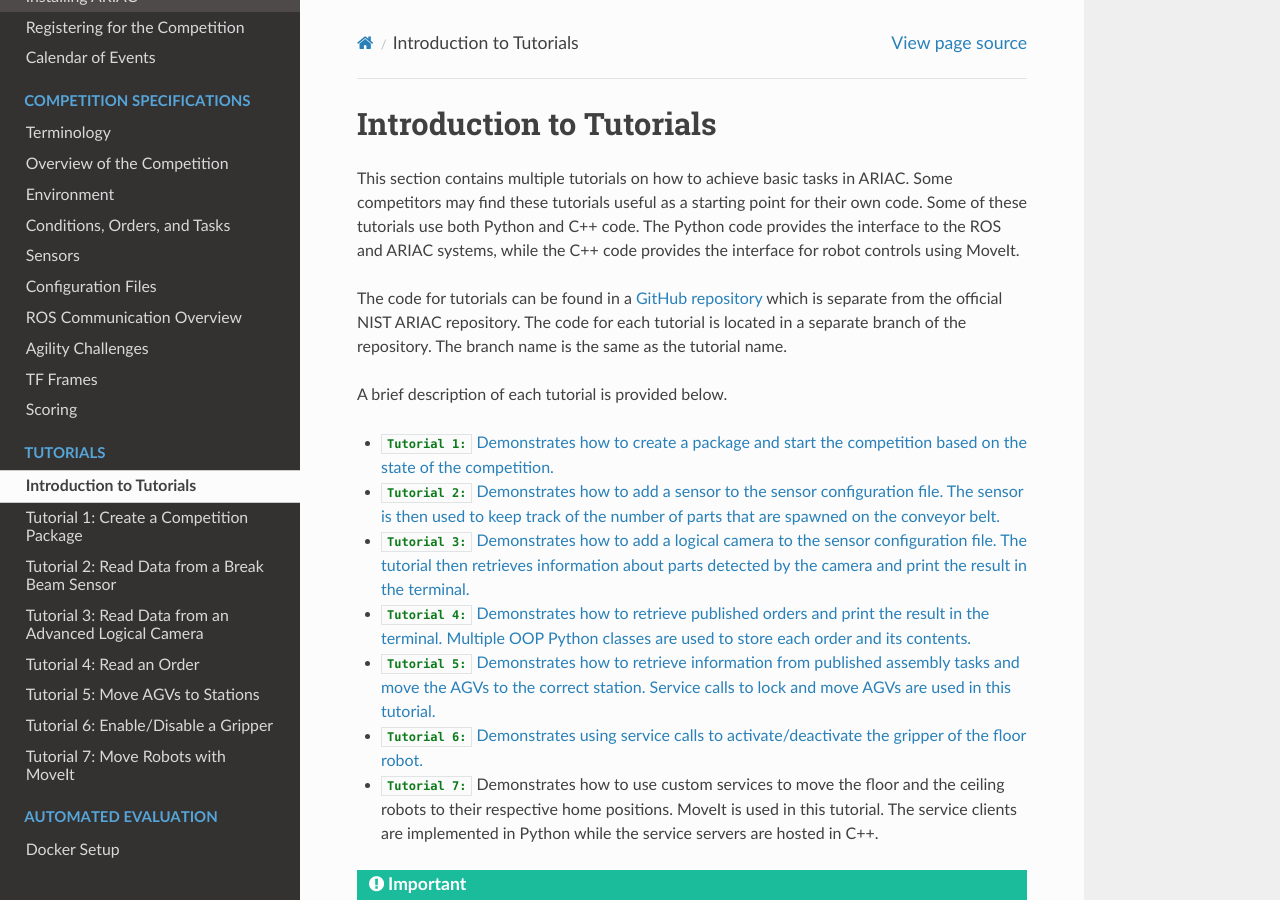
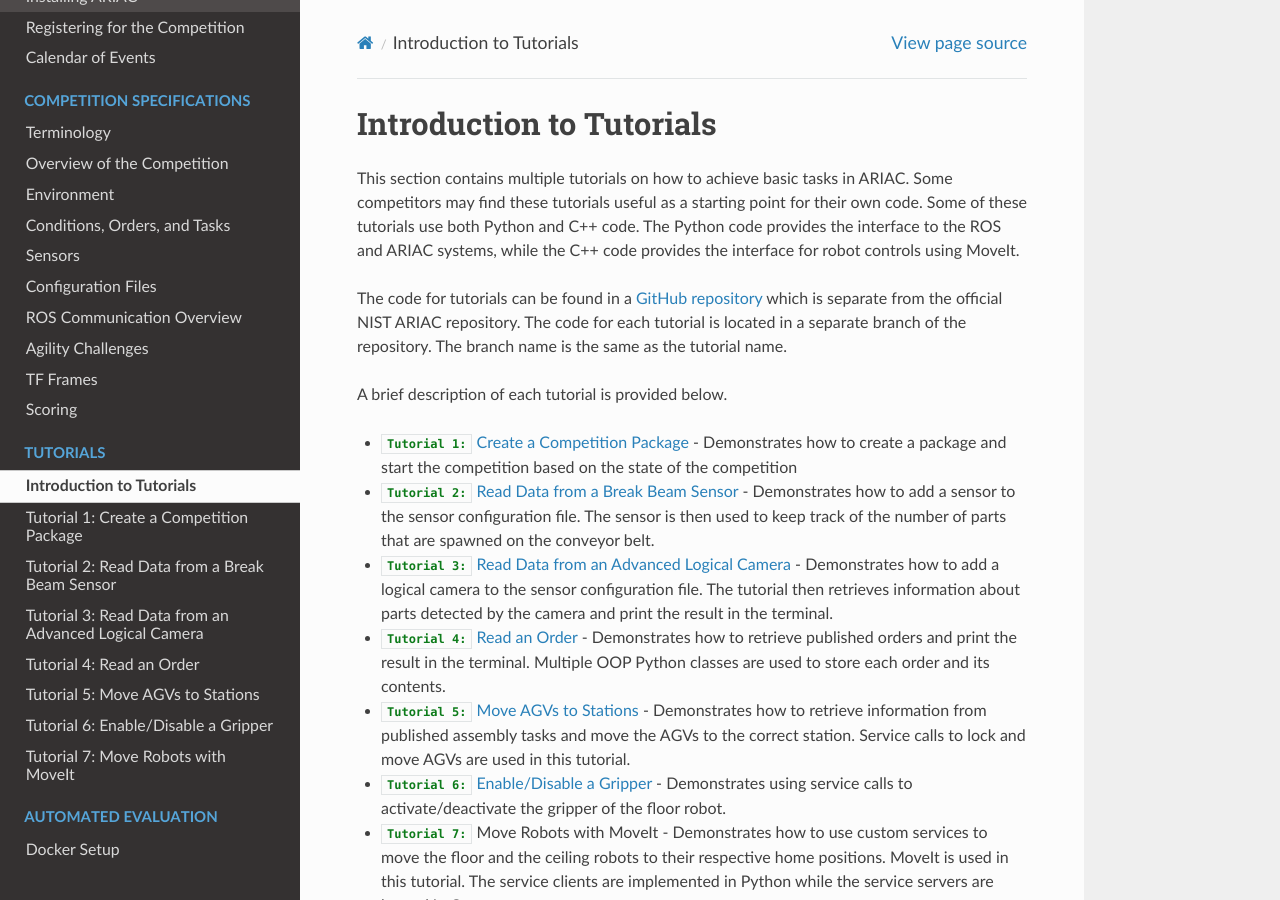
Before and after one commit to usnistgov/ARIAC, a Sphinx documentation site: the page built from docs/tutorials/tutorials.rst, in a window 1280 px wide and 900 px high. Built offline with Sphinx 7.4.7 and the Read the Docs theme 2.0.0, drawn with Linux system fonts in a browser that asks for light colours; some of the changed text lies outside the part shown.

Commit message:
documentation updates

```diff
--- a/docs/tutorials/tutorials.rst
+++ b/docs/tutorials/tutorials.rst
@@ -20,13 +20,20 @@ The code for tutorials can be found in a `GitHub repository <https://github.com/
 
 A brief description of each tutorial is provided below.
 
-- :inline-tutorial:`Tutorial 1:` :ref:`Demonstrates how to create a package and start the competition based on the state of the competition. <TUTORIAL1>`
-- :inline-tutorial:`Tutorial 2:` :ref:`Demonstrates how to add a sensor to the sensor configuration file. The sensor is then used to keep track of the number of parts that are spawned on the conveyor belt. <TUTORIAL2>`
-- :inline-tutorial:`Tutorial 3:` :ref:`Demonstrates how to add a logical camera to the sensor configuration file. The tutorial then retrieves information about parts detected by the camera and print the result in the terminal. <TUTORIAL3>`
-- :inline-tutorial:`Tutorial 4:` :ref:`Demonstrates how to retrieve published orders and print the result in the terminal. Multiple OOP Python classes are used to store each order and its contents. <TUTORIAL4>`
-- :inline-tutorial:`Tutorial 5:` :ref:`Demonstrates how to retrieve information from published assembly tasks and move the AGVs to the correct station. Service calls to lock and move AGVs are used in this tutorial. <TUTORIAL5>`
-- :inline-tutorial:`Tutorial 6:` :ref:`Demonstrates using service calls to activate/deactivate the gripper of the floor robot. <TUTORIAL6>`
-- :inline-tutorial:`Tutorial 7:` :ref:`Demonstrates how to use custom services to move the floor and the ceiling robots to their respective home positions. MoveIt is used in this tutorial. The service clients are implemented in Python while the service servers are hosted in C++. <TUTORIAL7>`
+- :inline-tutorial:`Tutorial 1:` :ref:`Create a Competition Package <TUTORIAL1>`
+  - Demonstrates how to create a package and start the competition based on the state of the competition
+- :inline-tutorial:`Tutorial 2:` :ref:`Read Data from a Break Beam Sensor <TUTORIAL2>`
+  - Demonstrates how to add a sensor to the sensor configuration file. The sensor is then used to keep track of the number of parts that are spawned on the conveyor belt.
+- :inline-tutorial:`Tutorial 3:` :ref:`Read Data from an Advanced Logical Camera <TUTORIAL3>`
+  - Demonstrates how to add a logical camera to the sensor configuration file. The tutorial then retrieves information about parts detected by the camera and print the result in the terminal.
+- :inline-tutorial:`Tutorial 4:` :ref:`Read an Order <TUTORIAL4>`
+  - Demonstrates how to retrieve published orders and print the result in the terminal. Multiple OOP Python classes are used to store each order and its contents.
+- :inline-tutorial:`Tutorial 5:` :ref:`Move AGVs to Stations <TUTORIAL5>`
+  - Demonstrates how to retrieve information from published assembly tasks and move the AGVs to the correct station. Service calls to lock and move AGVs are used in this tutorial.
+- :inline-tutorial:`Tutorial 6:` :ref:`Enable/Disable a Gripper <TUTORIAL6>`
+  - Demonstrates using service calls to activate/deactivate the gripper of the floor robot.
+- :inline-tutorial:`Tutorial 7:` :ref:`Move Robots with MoveIt <TUTORIAL7>`
+  - Demonstrates how to use custom services to move the floor and the ceiling robots to their respective home positions. MoveIt is used in this tutorial. The service clients are implemented in Python while the service servers are hosted in C++.
 
 .. important::
 
```
